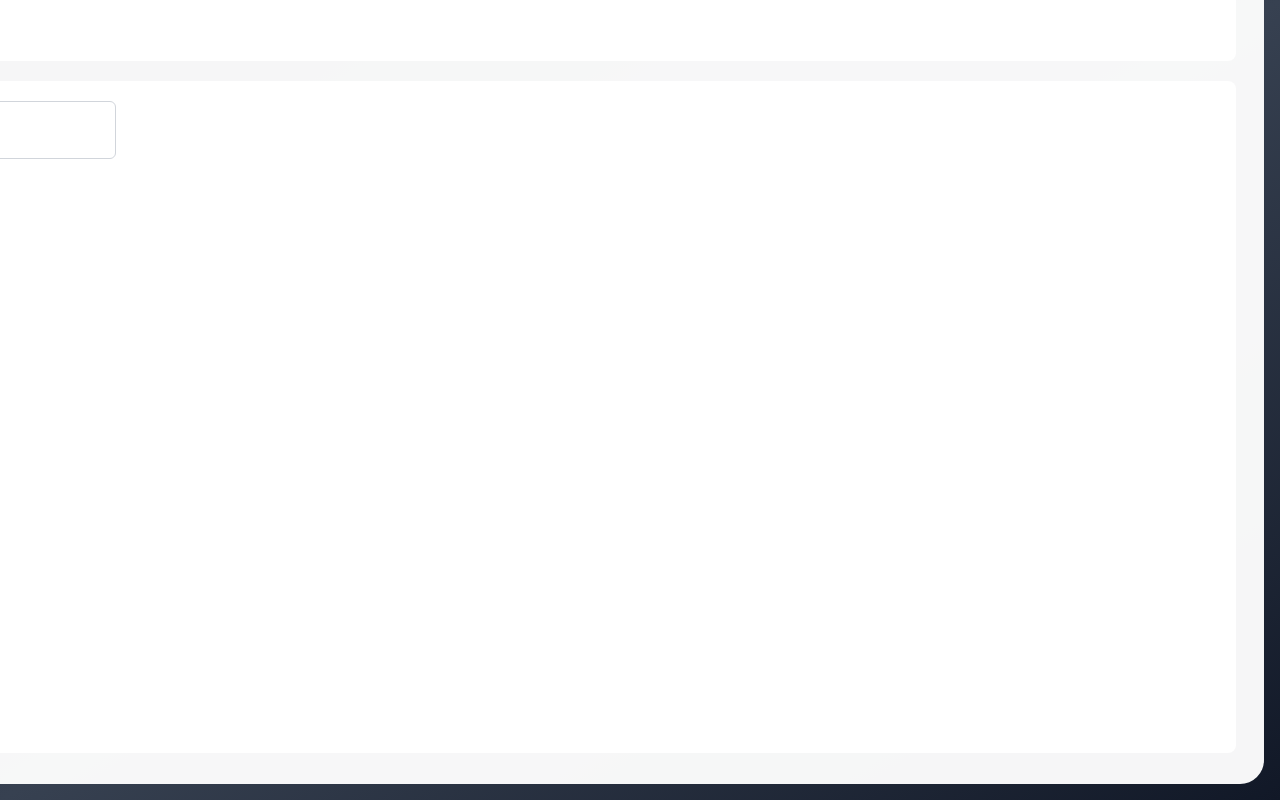
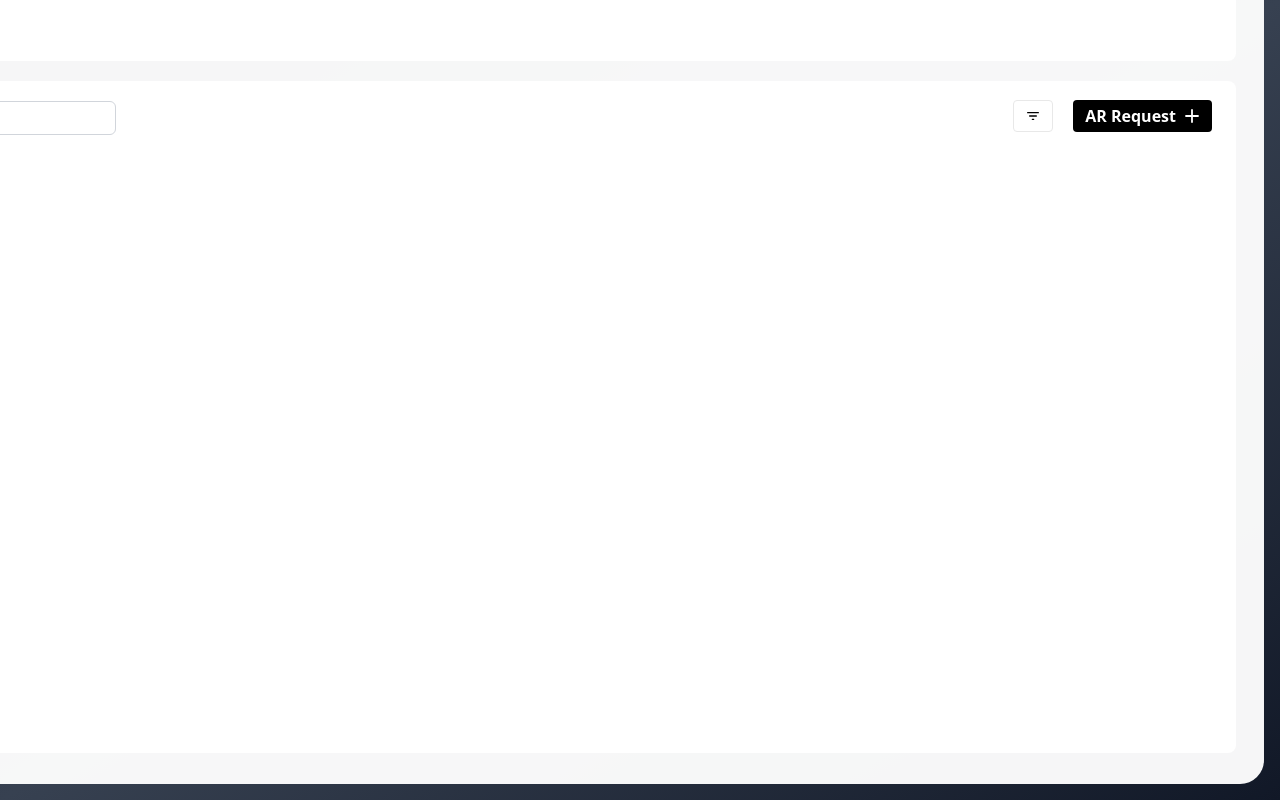
Before and after one commit to SvdNeo/workshop_practice_3, a plain HTML site: page index.html in a window 1280 px wide. Drawn offline with nearby package versions, Linux system fonts and the light colour scheme.

Commit message:
added filter and AR request button

```diff
--- a/index.html
+++ b/index.html
@@ -36,24 +36,34 @@
        <div class="h-[96px]  bg-white rounded-lg  mx-7  " >
 
        </div>
-       <div class="h-[672px]  bg-white rounded-lg  mx-7 mt-5 flex " >
-        <div class="text-center mb-1 relative ml-6 mt-5 ">
+
+        <div class="h-[672px] bg-white rounded-lg mx-7 mt-5 ">
+          <div class="flex justify-between">
+          <div class="text-center mb-1 relative ml-6 mt-5">
             <div class="flex items-center ">
-            <img
-              src="/assets/Icons.svg"
-              alt="Search Icon"
-              class="w-6 h-6 ml-2 absolute"
-            />
+              <img src="/assets/Icons.svg" alt="Search Icon" class="w-6 h-6 ml-2 absolute" />
               <input
                 type="text"
                 placeholder="Search here"
-              class=" py-4 rounded-md border border-solid border-gray-300 bg-white w-[500px]  bg-transparent pl-12 "
+                class="py-4 rounded-md border border-solid border-gray-300 bg-white w-[500px] bg-transparent h-4 pl-12"
               />
             </div>
           </div>
-        <div></div>
+
+          <div class="flex items-center relative mr-6 mt-3">
+            <img src="/assets/Frame 1000001540.svg" alt="Adjacent Image" class="w-10 h-10 mr-3" />
+
+            <button class="bg-black text-white py-3 rounded ml-2 h-8 font-semibold px-3 flex items-center justify-center ">
+              AR Request
+              <img src="/assets/Plus 24px.svg" class="color-white ml-2" alt="" srcset="">
+            </button>
+          </div>
 
         </div>
+        </div>
+
+
+
 
 
 
```
Also changed, not shown: assets/Plus 24px.svg (added). Lines whose indentation alone changed are shown as unchanged.
